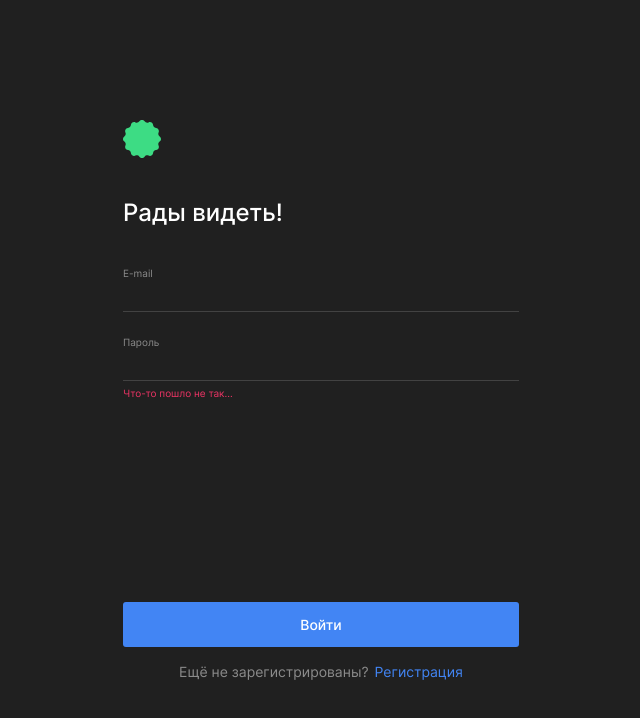
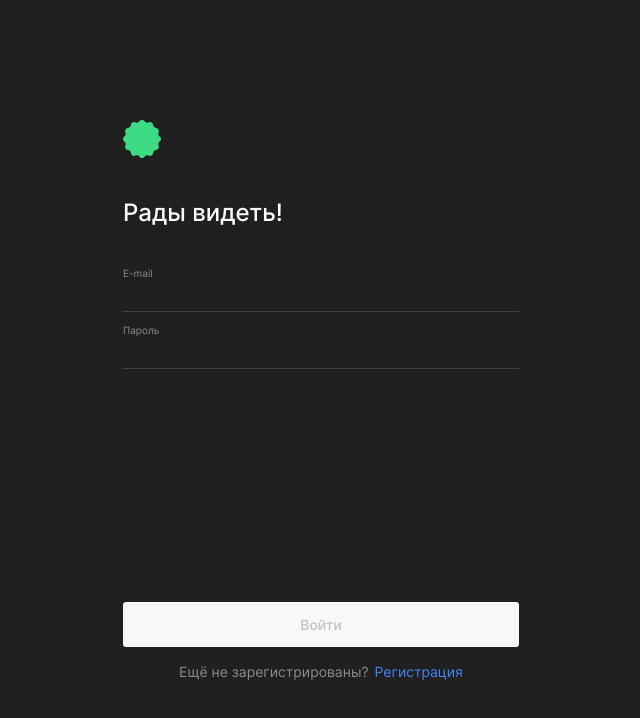
Before and after one commit to SmokenSpanish/movies-explorer-frontend, a React (Create React App) app: page /signin in a window 1280 px wide. Shown: the top 718 px of the page, without its empty margins (319-959 px from the left). Built offline with nearby package versions, Linux system fonts and the light colour scheme.

Commit message:
feat: implement an auth mechanism with form validation

```diff
--- a/src/components/App/App.js
+++ b/src/components/App/App.js
@@ -1,7 +1,7 @@
 import React from 'react';
 import './App.css';
 import Header from "../Header/Header";
-import { Route, Switch } from "react-router-dom";
+import { Route, Switch, useHistory } from "react-router-dom";
 import Footer from "../Footer/Footer";
 import Main from "../Main/Main";
 import Register from "../Register/Register";
@@ -20,12 +20,13 @@ function App() {
   const [ isLoggedIn, setIsLoggedIn ] = React.useState(false);
   const [ isLoading, setIsLoading ] = React.useState(false);
   const [ errorMessage, setErrorMessage ] = React.useState('');
+  const history = useHistory();
 
   function handleRegister({ email, password, name }) {
     setIsLoading(true);
     MainApi.register({ email, password, name })
       .then((res) => {
-        console.log(res);
+        handleLogin({ email, password });
       })
       .catch((err) => {
         setErrorMessage(err.message);
@@ -36,14 +37,19 @@ function App() {
   }
 
   function handleLogin({ email, password }) {
+    setIsLoading(true);
     MainApi.login({ email, password })
       .then((res) => {
         console.log(res);
         setIsLoggedIn(true);
+        history.push('/movies');
         console.log(isLoggedIn);
       })
       .catch((err) => {
-        console.log(err);
+        setErrorMessage(err.message);
+      })
+      .finally(() => {
+        setIsLoading(false);
       })
   }
 
@@ -116,7 +122,11 @@ function App() {
           />
         </Route>
         <Route path="/signin">
-          <Login/>
+        <Login
+              isLoading={isLoading}
+              onLogin={handleLogin}
+              errorMessage={errorMessage}
+            />
         </Route>
         <Route path="*">
           <PageNotFound/>
--- a/src/components/Login/Login.css
+++ b/src/components/Login/Login.css
@@ -114,6 +114,19 @@
     opacity: 1;
   }
 
+  .login__message {
+    font-size: 11px;
+    font-weight: 400;
+    line-height: 13px;
+    margin: 0 auto 20px;
+    visibility: hidden;
+    }
+
+    .login__message_type_error {
+    visibility: visible;
+    color: #ee3465;
+    }
+
   .login__button {
     display: flex;
     justify-content: center;
@@ -133,6 +146,16 @@
 
   .login__button:hover {
     opacity: 0.8;
+  }
+
+  .login__button_disabled {
+    color: #c2c2c2;
+    background-color: #f8f8f8;
+    cursor: not-allowed;
+  }
+
+  .login__button_disabled:hover {
+    opacity: 1;
   }
 
   .login__question {
--- a/src/components/Login/Login.js
+++ b/src/components/Login/Login.js
@@ -1,31 +1,71 @@
-import React from 'react';
+import React, { useCallback } from 'react';
 import { Link } from "react-router-dom";
 import './Login.css';
 import logo from '../../images/logo.svg';
+import { useFormWithValidation } from "../../utils/ReactValidation";
 
-export default function Login() {
+export default function Login({ onLogin, isLoading, errorMessage }) {
+  const formWithValidation = useFormWithValidation();
+  const { email, password } = formWithValidation.values;
+  const { values, handleChange, errors, isValid, resetForm } = formWithValidation;
+
+  React.useEffect(() => {
+    resetForm();
+  }, [resetForm]);
+
+  function handleSubmit(evt) {
+    evt.preventDefault();
+    onLogin({ email, password });
+  }
+
   return (
     <div className="login">
       <div className="login__container">
-        <Link className="login__logo-link" exact to="/">
+        <Link className="login__logo-link" to="/">
           <img className="login__logo" src={logo} alt=""/>
         </Link>
         <h1 className="login__title">Рады видеть!</h1>
-        <form className="login__form" action="">
+        <form
+          className="login__form"
+          onSubmit={handleSubmit}
+          noValidate
+        >
           <div className="login__input-container">
             <label className="login__label">
               <span className="login__input-title">E-mail</span>
-              <input className="login__input" type="email" required/>
-              <span className="login__input-error">Что-то пошло не так...</span>
+              <input
+                className={`login__input ${errors.email && 'login__input_type_error'}`}
+                type="email"
+                name="email"
+                value={values.email || ''}
+                onChange={handleChange}
+                disabled={isLoading}
+                required
+              />
+              <span className={`login__input-error ${errors.email && 'login__input-error_visible'}`}>{errors.email}</span>
             </label>
             <label className="login__label">
               <span className="login__input-title">Пароль</span>
-              <input className="login__input login__input_type_error" type="password" required/>
-              <span className="login__input-error login__input-error_visible login__input-error_last-of-type">Что-то пошло не так...</span>
+              <input
+                className={`login__input ${errors.password && 'login__input_type_error'}`}
+                type="password"
+                name="password"
+                value={values.password || ''}
+                onChange={handleChange}
+                disabled={isLoading}
+                required
+              />
+              <span className={`login__input-error ${errors.password && 'login__input-error_visible'}`}>{errors.password}</span>
             </label>
           </div>
           <div className="login__button-container">
-            <button className="login__button">Войти</button>
+          <p
+              className={`login__message ${errorMessage && 'login__message_type_error'}`}>{errorMessage}
+            </p>
+            <button
+              className={`login__button ${!isValid && 'login__button_disabled'}`}
+              type="submit"
+              disabled={!isValid || isLoading}>Войти</button>
             <p className="login__question">Ещё не зарегистрированы?
               <Link className="login__link" to="/signup">Регистрация</Link>
             </p>
--- a/src/components/Register/Register.js
+++ b/src/components/Register/Register.js
@@ -16,7 +16,6 @@ export default function Register({ onRegister, isLoading, errorMessage }) {
   function handleSubmit(evt) {
     evt.preventDefault();
     onRegister({ name, email, password });
-
   }
 
   return (
@@ -40,7 +39,7 @@ export default function Register({ onRegister, isLoading, errorMessage }) {
                 name="name"
                 minLength="2"
                 maxLength="30"
-                value={values.name}
+                value={values.name || ''}
                 onChange={handleChange}
                 disabled={isLoading}
                 required
@@ -53,7 +52,7 @@ export default function Register({ onRegister, isLoading, errorMessage }) {
                 className={`register__input ${errors.email && 'register__input_type_error'}`}
                 type="email"
                 name="email"
-                value={values.email}
+                value={values.email || ''}
                 onChange={handleChange}
                 disabled={isLoading}
                 required
@@ -67,7 +66,7 @@ export default function Register({ onRegister, isLoading, errorMessage }) {
                 type="password"
                 name="password"
                 minLength="8"
-                value={values.password}
+                value={values.password || ''}
                 onChange={handleChange}
                 disabled={isLoading}
                 required
@@ -77,7 +76,8 @@ export default function Register({ onRegister, isLoading, errorMessage }) {
           </div>
           <div className="register__button-container">
             <p
-              className={`register__message ${errorMessage && 'register__message_type_error'}`}>{errorMessage}</p>
+              className={`register__message ${errorMessage && 'register__message_type_error'}`}>{errorMessage}
+            </p>
             <button
               className={`register__button ${!isValid && 'register__button_disabled'}`}
               type="submit"
--- a/src/utils/ReactValidation.js
+++ b/src/utils/ReactValidation.js
@@ -14,7 +14,7 @@ export function useForm() {
   return {values, handleChange, setValues};
 }
 
-//хук управления формой и валидации формы
+//хук управления формой и валидацией формы
 export function useFormWithValidation() {
   const [values, setValues] = React.useState({});
   const [errors, setErrors] = React.useState({});
```
